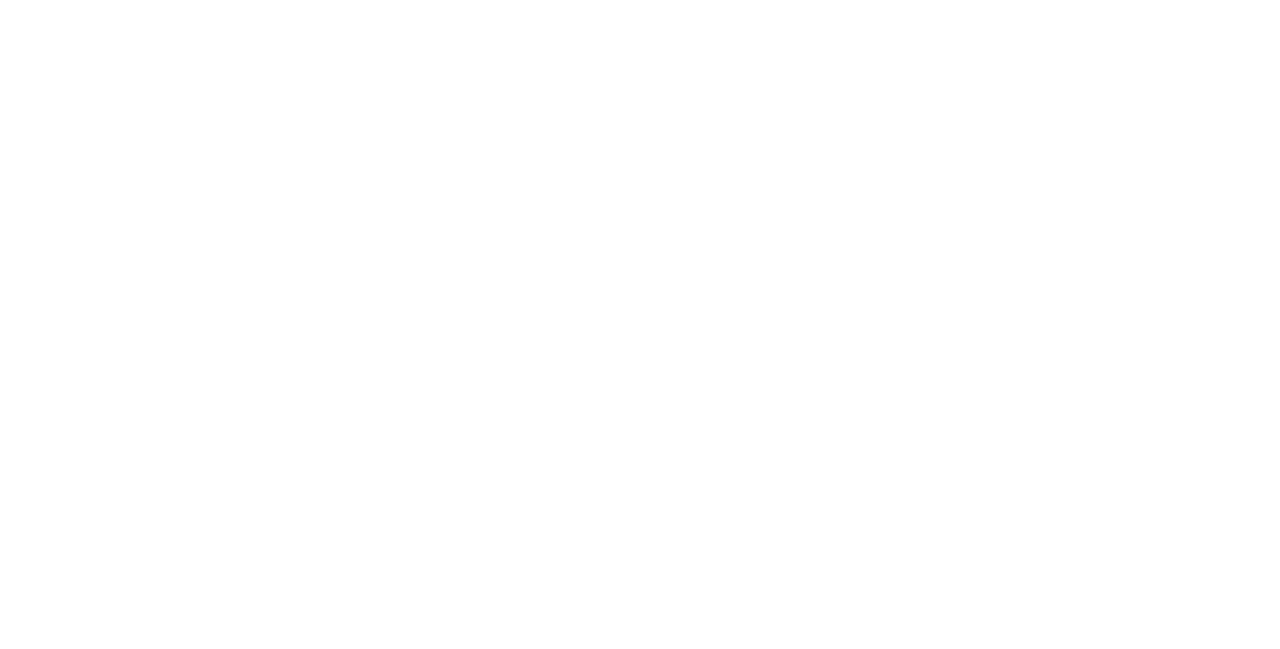
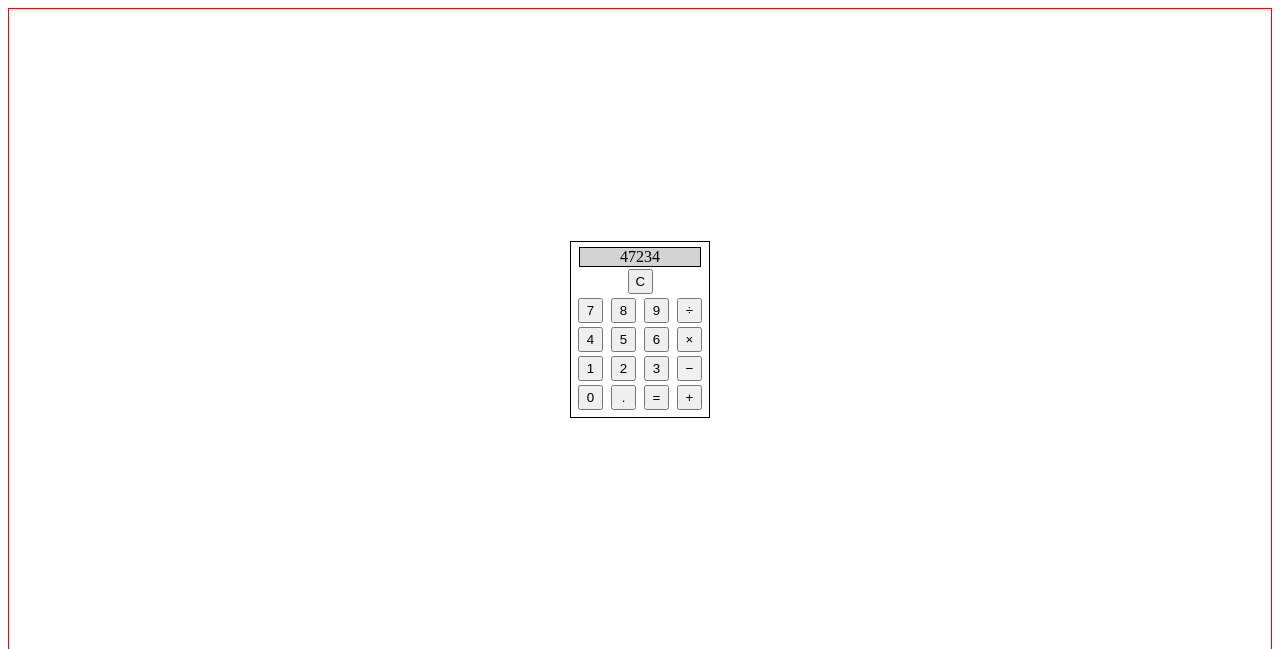
Before and after one commit to calumtreloar/calculator, a plain HTML site: page index.html in a window 1280 px wide. Shown: the top 649 px of the page. Drawn offline with Linux system fonts and the light colour scheme.

Commit message:
create basic calculator layout

```diff
--- a/index.html
+++ b/index.html
@@ -8,5 +8,36 @@
   </head>
   <body>
     <script src="script.js" defer></script>
+    <div id="calculator-container">
+      <div class="display">47234</div>
+      <div class="clear-container">
+        <button class="clear">C</button>
+      </div>
+
+      <div class="row-one">
+        <button class="number">7</button>
+        <button class="number">8</button>
+        <button class="number">9</button>
+        <button class="operator">÷</button>
+      </div>
+      <div class="row-two">
+        <button class="number">4</button>
+        <button class="number">5</button>
+        <button class="number">6</button>
+        <button class="operator">×</button>
+      </div>
+      <div class="row-three">
+        <button class="number">1</button>
+        <button class="number">2</button>
+        <button class="number">3</button>
+        <button class="operator">−</button>
+      </div>
+      <div class="row-four">
+        <button class="number">0</button>
+        <button class="number">.</button>
+        <button class="number">=</button>
+        <button class="operator">+</button>
+      </div>
+    </div>
   </body>
 </html>
--- a/script.js
+++ b/script.js
@@ -1,3 +1,7 @@
+let firstNum = 0;
+let operator = "";
+let lastNum = 0;
+
 const add = (...args) => {
   return args.reduce((total, current) => total + current, 0);
 };
@@ -14,6 +18,6 @@ const divide = (...args) => {
   return args.reduce((total, current) => total / current);
 };
 
-let firstNum = 0;
-let operator = "";
-let lastNum = 0;
+function operate(operator, num1, num2) {
+  add(num1, num2);
+}
--- a/style.css
+++ b/style.css
@@ -0,0 +1,39 @@
+body {
+  display: flex;
+  justify-content: center;
+  border: 1px solid red;
+  align-items: center;
+  height: 50vw;
+}
+
+#calculator-container {
+  display: flex;
+  flex-direction: column;
+  align-items: center;
+  border: 1px solid black;
+  padding: 5px;
+}
+
+.operators-container {
+  display: flex;
+  border: 1px solid red;
+}
+
+button {
+  height: 25px;
+  width: 25px;
+  margin: 2px;
+}
+
+.display {
+  border: 1px solid black;
+  background-color: lightgrey;
+  width: 120px;
+  text-align: center;
+}
+
+.clear-container {
+  display: flex;
+  width: 120px;
+  justify-content: center;
+}
```
